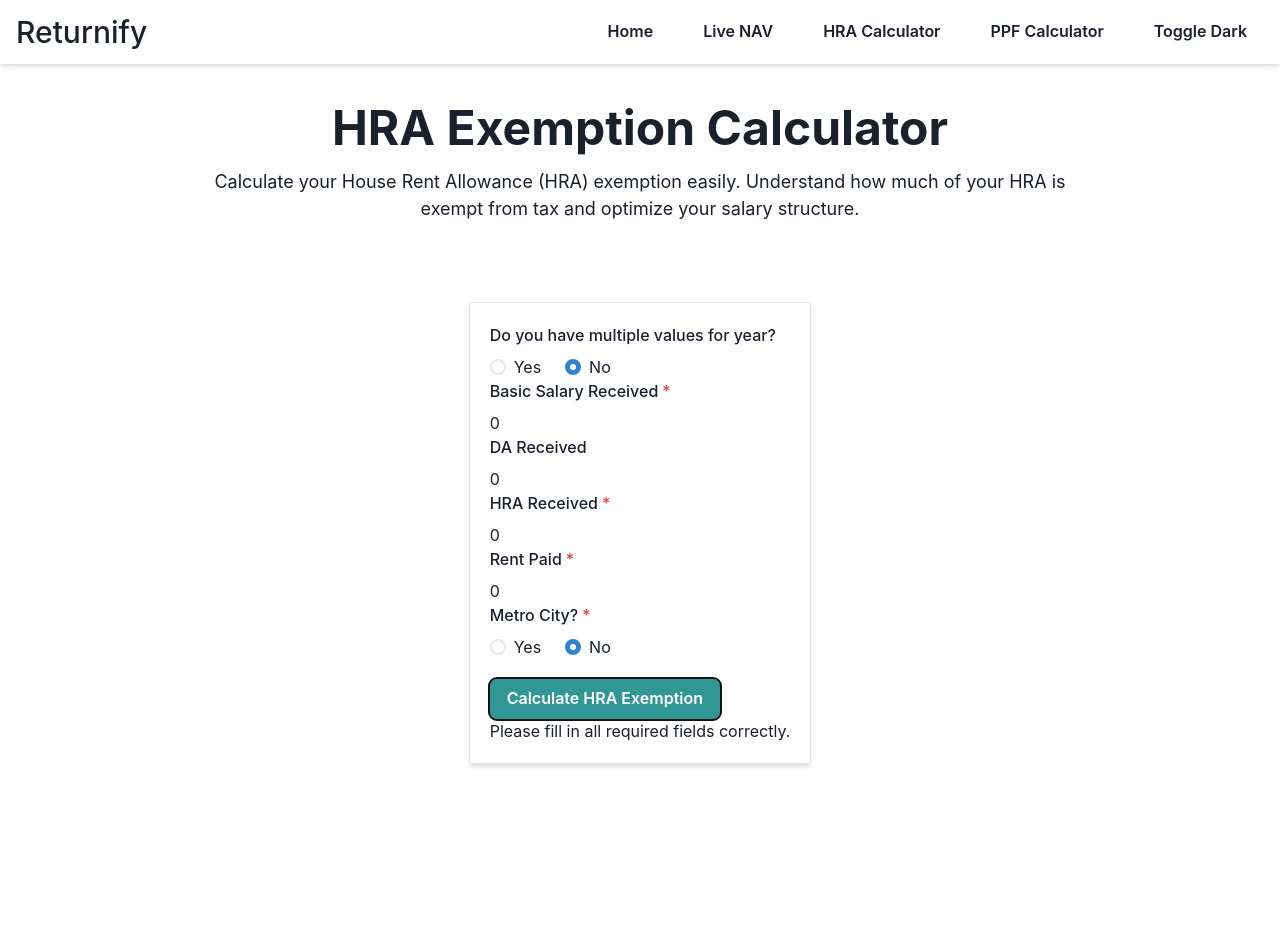
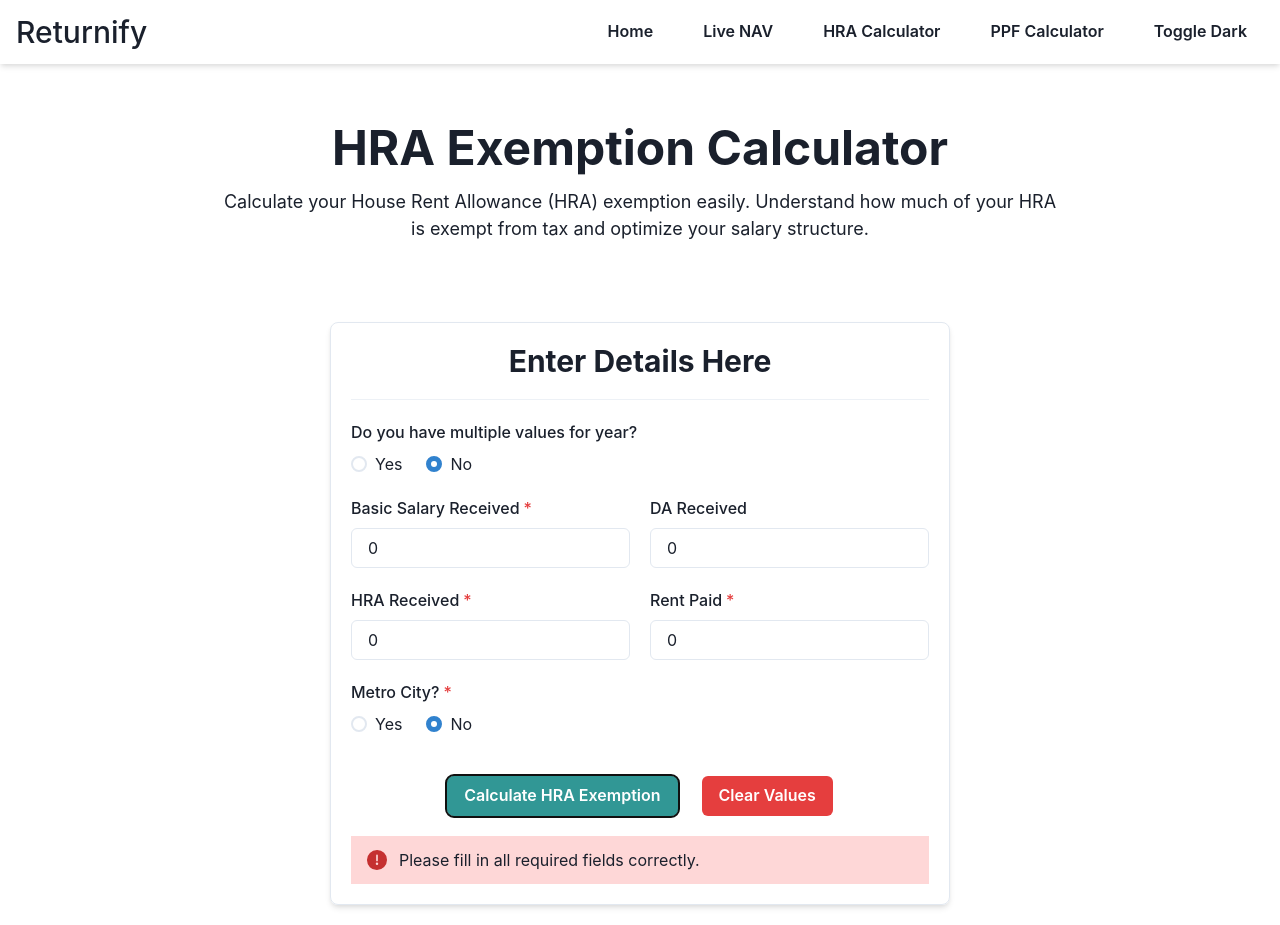
Before and after one commit to SidharthMahai/Returnify, a React (Vite) app: page /hra-exemption in a window 1280 px wide. Both pictures are taken after a click on the button "Calculate HRA Exemption". Before the commit the page ends 864 px from the top, so only its background shows below. Built offline with nearby package versions, Linux system fonts and the light colour scheme.

Commit message:
styling changes

```diff
--- a/index.html
+++ b/index.html
@@ -4,7 +4,7 @@
     <meta charset="UTF-8" />
     <link rel="icon" type="image/svg+xml" href="/vite.svg" />
     <meta name="viewport" content="width=device-width, initial-scale=1.0" />
-    <title>Vite + React</title>
+    <title>Returnify</title>
   </head>
 <body>
   <div id="root" style="min-width: 100%;"></div>
--- a/src/pages/HRA/HRA.jsx
+++ b/src/pages/HRA/HRA.jsx
@@ -9,9 +9,12 @@ import {
   Center,
   VStack,
   Box,
+  Input,
+  Heading,
+  Divider,
+  Alert,
+  AlertIcon,
 } from '@chakra-ui/react';
-import './exemptions.css';
-import './myLib.css';
 import { useState } from 'react';
 import CustomTable from '../../components/CustomTable/CustomTable';
 import Hero from '../../components/Hero/Hero';
@@ -28,6 +31,10 @@ function HouseRentAllowance() {
   let [bulkRows, setBulkRows] = useState([
     { id: 1, rowValues: ['', '', '', '', '', '', ''] },
   ]);
+  let [fromMonth, setFromMonth] = useState();
+  let [toMonth, setToMonth] = useState();
+  let [toMonthDisabled, setToMonthDisabled] = useState(1);
+
   let bulkColumns = [
     'Basic Salary',
     'DA Received',
@@ -52,10 +59,6 @@ function HouseRentAllowance() {
     { monthNumber: 11, monthName: 'February' },
     { monthNumber: 12, monthName: 'March' },
   ];
-
-  let [fromMonth, setFromMonth] = useState();
-  let [toMonth, setToMonth] = useState();
-  let [toMonthDisabled, setToMonthDisabled] = useState(1);
 
   function fromMonthClick(monthNumber) {
     if (monthNumber === '') {
@@ -322,14 +325,34 @@ function HouseRentAllowance() {
     }
   }
 
+  const clearAllValues = () => {
+    setBasicSalary(0);
+    setDaReceived(0);
+    setHraReceived(0);
+    setRentPaid(0);
+    setIsMetroCity(0);
+    setError(false);
+    sethasMultipleValues(0);
+    setColumns([]);
+    setRows([{}]);
+    setBulkRows([{ id: 1, rowValues: ['', '', '', '', '', '', ''] }]);
+    setFromMonth(undefined);
+    setToMonth(undefined);
+    setToMonthDisabled(1);
+  };
+
   return (
-    <VStack spacing={10} minH="100vh">
+    <VStack spacing={10} minH="100vh" p={5}>
       <Hero
         title="HRA Exemption Calculator"
         description="Calculate your House Rent Allowance (HRA) exemption easily. Understand how much of your HRA is exempt from tax and optimize your salary structure."
       />
-      <Box className="card" p={5} shadow="md" borderWidth="1px">
-        <Center>
+      <Box p={5} shadow="md" borderWidth="1px" borderRadius="lg" width="50%">
+        <Heading as="h3" size="lg" mb={5} textAlign="center">
+          Enter Details Here
+        </Heading>
+        <Divider mb={5} />
+        <Center mb={5}>
           <FormControl>
             <FormLabel>Do you have multiple values for year?</FormLabel>
             <RadioGroup defaultValue="0" onChange={setMultipleValueChanges}>
@@ -341,9 +364,8 @@ function HouseRentAllowance() {
           </FormControl>
         </Center>
         {hasMultipleValues != 0 ? (
-          <div>
-            <div className="row">
-              <div className="col-md-6">
+          <>
+            <HStack spacing={5} mb={5}>
               <FormControl isRequired>
                 <FormLabel>From Month</FormLabel>
                 <Select
@@ -358,8 +380,6 @@ function HouseRentAllowance() {
                   ))}
                 </Select>
               </FormControl>
-              </div>
-              <div className="col-md-6">
               <FormControl isRequired>
                 <FormLabel>To Month</FormLabel>
                 <Select
@@ -375,52 +395,44 @@ function HouseRentAllowance() {
                   ))}
                 </Select>
               </FormControl>
-              </div>
-              <div className="col-md-6">
+            </HStack>
+            <HStack spacing={5} mb={5}>
               <FormControl isRequired>
                 <FormLabel>Basic Salary Received</FormLabel>
-                  <input
+                <Input
                   type="number"
-                    className="form-control"
                   value={basicSalaryReceived}
                   onChange={(e) => setBasicSalary(e.target.value)}
                 />
               </FormControl>
-              </div>
-              <div className="col-md-6">
               <FormControl>
                 <FormLabel>DA Received</FormLabel>
-                  <input
+                <Input
                   type="number"
-                    className="form-control"
                   value={daReceived}
                   onChange={(e) => setDaReceived(e.target.value)}
                 />
               </FormControl>
-              </div>
-              <div className="col-md-6">
+            </HStack>
+            <HStack spacing={5} mb={5}>
               <FormControl isRequired>
                 <FormLabel>HRA Received</FormLabel>
-                  <input
+                <Input
                   type="number"
-                    className="form-control"
                   value={hraReceived}
                   onChange={(e) => setHraReceived(e.target.value)}
                 />
               </FormControl>
-              </div>
-              <div className="col-md-6">
               <FormControl isRequired>
                 <FormLabel>Rent Paid</FormLabel>
-                  <input
+                <Input
                   type="number"
-                    className="form-control"
                   value={rentPaid}
                   onChange={(e) => setRentPaid(e.target.value)}
                 />
               </FormControl>
-              </div>
-              <div className="col-md-6">
+            </HStack>
+            <HStack spacing={5} mb={5}>
               <FormControl isRequired>
                 <FormLabel>Metro City?</FormLabel>
                 <RadioGroup defaultValue="0" onChange={setIsMetroCity}>
@@ -430,69 +442,56 @@ function HouseRentAllowance() {
                   </HStack>
                 </RadioGroup>
               </FormControl>
-              </div>
-              <div className="col-md-6">
-                <Button onClick={addNewValueInTable} colorScheme="teal">
+              <Button onClick={addNewValueInTable} colorScheme="teal" mt={8}>
                 Add
               </Button>
-              </div>
-            </div>
-            <div className="row">
+            </HStack>
             <CustomTable
               columns={bulkColumns}
               rows={bulkRows}
               onEdit={onChangeEdit}
               onDelete={onChangeDelete}
             />
-            </div>
-          </div>
+          </>
         ) : (
-          <div className="row">
-            <div className="col-md-6">
+          <>
+            <HStack spacing={5} mb={5}>
               <FormControl isRequired>
                 <FormLabel>Basic Salary Received</FormLabel>
-                <input
+                <Input
                   type="number"
-                  className="form-control"
                   value={basicSalaryReceived}
                   onChange={(e) => setBasicSalary(e.target.value)}
                 />
               </FormControl>
-            </div>
-            <div className="col-md-6">
               <FormControl>
                 <FormLabel>DA Received</FormLabel>
-                <input
+                <Input
                   type="number"
-                  className="form-control"
                   value={daReceived}
                   onChange={(e) => setDaReceived(e.target.value)}
                 />
               </FormControl>
-            </div>
-            <div className="col-md-6">
+            </HStack>
+            <HStack spacing={5} mb={5}>
               <FormControl isRequired>
                 <FormLabel>HRA Received</FormLabel>
-                <input
+                <Input
                   type="number"
-                  className="form-control"
                   value={hraReceived}
                   onChange={(e) => setHraReceived(e.target.value)}
                 />
               </FormControl>
-            </div>
-            <div className="col-md-6">
               <FormControl isRequired>
                 <FormLabel>Rent Paid</FormLabel>
-                <input
+                <Input
                   type="number"
-                  className="form-control"
                   value={rentPaid}
                   onChange={(e) => setRentPaid(e.target.value)}
                 />
               </FormControl>
-            </div>
-            <div className="col-md-6">
+            </HStack>
+            <HStack spacing={5} mb={5}>
               <FormControl isRequired>
                 <FormLabel>Metro City?</FormLabel>
                 <RadioGroup defaultValue="0" onChange={setIsMetroCity}>
@@ -502,20 +501,27 @@ function HouseRentAllowance() {
                   </HStack>
                 </RadioGroup>
               </FormControl>
-            </div>
-          </div>
+            </HStack>
+          </>
         )}
+        <Center>
           <Button
             onClick={calculateButtonClicked}
             colorScheme="teal"
-          marginTop="20px"
+            mt={5}
+            mr={3}
           >
             Calculate HRA Exemption
           </Button>
+          <Button onClick={clearAllValues} colorScheme="red" mt={5} ml={3}>
+            Clear Values
+          </Button>
+        </Center>
         {isError && (
-          <div className="alert alert-danger" role="alert">
+          <Alert status="error" mt={5}>
+            <AlertIcon />
             Please fill in all required fields correctly.
-          </div>
+          </Alert>
         )}
         <CustomTable columns={columns} rows={rows} />
       </Box>
--- a/src/pages/HRA/exemptions.css
+++ /dev/null
@@ -1,19 +0,0 @@
-.column-input {
-    margin-top: 3%;
-    margin-bottom: 3%;
-  }
-
-  .custom-heading {
-    text-align: center;
-    font-size: large;
-    font-weight: bold;
-    margin-top: 5%;
-  }
-
-  .container {
-    margin-top: 5%;
-  }
-
-  .button {
-    margin-bottom: 3%;
-  }
--- a/src/pages/HRA/myLib.css
+++ /dev/null
@@ -1,16 +0,0 @@
-.custom-input {
-  border-style: groove !important;
-  border: grey !important;
-  background-color: #ffffff;
-  width: 25%;
-  font: 1.1rem / 1.25 sans-serif;
-
-  padding: 0.3rem 0.25rem;
-}
-
-.custom-glass-effect {
-  background-color: #ffffff10;
-  backdrop-filter: blur(50px);
-  -webkit-backdrop-filter: blur(50px);
-  border-radius: 10px;
-}
--- a/src/pages/LiveMutualFundsNav/LiveMutualFundsNav.jsx
+++ b/src/pages/LiveMutualFundsNav/LiveMutualFundsNav.jsx
@@ -1,4 +1,3 @@
-import React from 'react';
 import { Center, VStack } from '@chakra-ui/react';
 import Hero from '../../components/Hero/Hero';
 
```
Also changed, not shown: src/pages/PPF/PPF.jsx (+11 -13 lines). Lines whose indentation alone changed are shown as unchanged.
